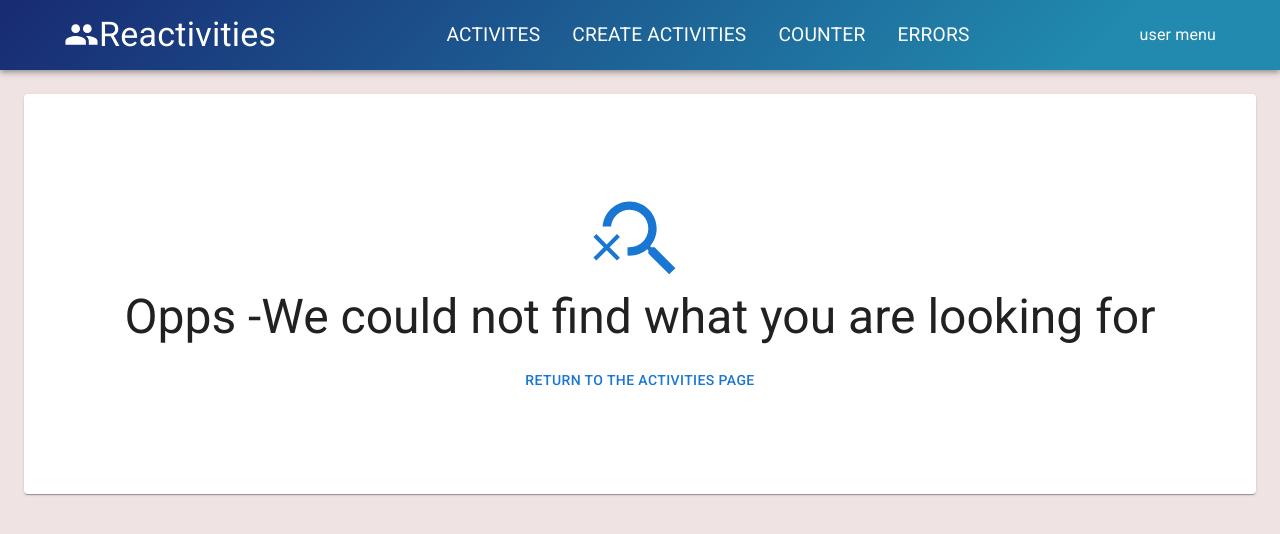
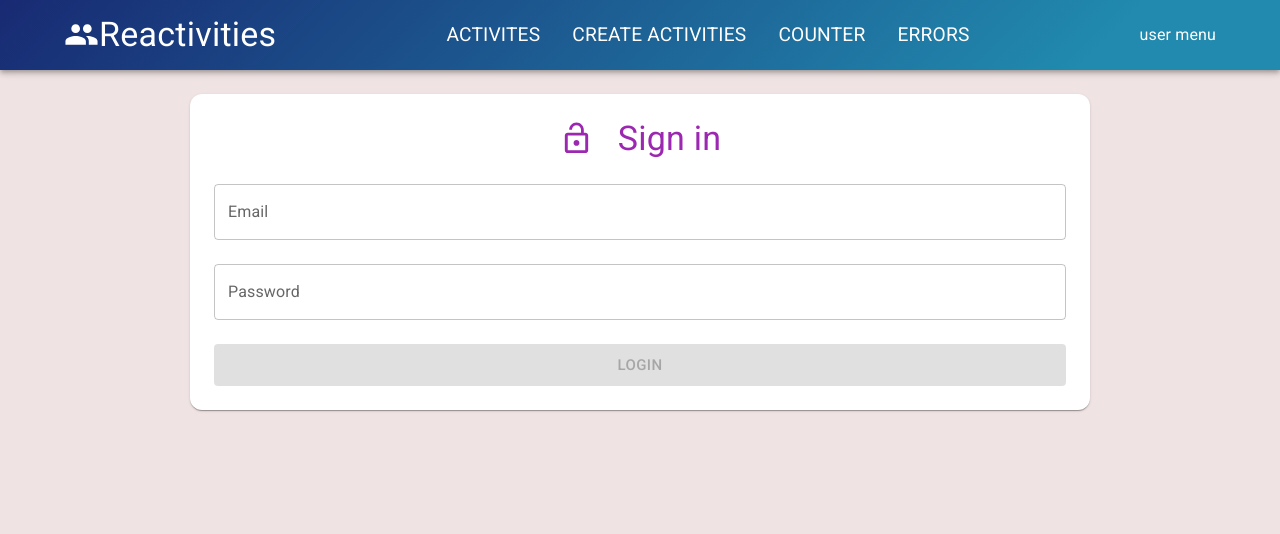
Before and after one commit to PhilaneS/Reactivites, a React (Vite) app in the folder client/: page /login in a window 1280 px wide. Before the commit this address led to /not-found. Shown: the top 534 px of the page. Built offline with nearby package versions, Linux system fonts and the light colour scheme.

Commit message:
Added login form

```diff
--- a/client/src/app/router/Routes.tsx
+++ b/client/src/app/router/Routes.tsx
@@ -8,6 +8,7 @@ import Counter from "../../features/counter/Counter";
 import TestErrors from "../../features/errors/TestErrors";
 import NotFound from "../../features/errors/NotFound";
 import ServerError from "../../features/errors/ServerError";
+import LoginFrom from "../../features/Account/LoginFrom";
 
 export const router = createBrowserRouter([
   {
@@ -23,6 +24,7 @@ export const router = createBrowserRouter([
       { path: 'counter', element: <Counter /> },
       { path: 'errors', element: <TestErrors /> },
       { path: 'not-found', element: <NotFound /> },
+      { path: 'login', element: <LoginFrom /> },
       { path: 'server-error', element: <ServerError /> },
       { path: '*', element: <Navigate replace to='/not-found' /> },
 
--- /dev/null
+++ b/client/src/features/Account/LoginFrom.tsx
@@ -0,0 +1,62 @@
+import { useForm } from "react-hook-form";
+import useAccount from "../../lib/hooks/useAccount"
+import { loginSchema, type LoginSchema } from "../../lib/schemas/loginSchema";
+import { zodResolver } from "@hookform/resolvers/zod";
+import { Box, Button, Paper, Typography } from "@mui/material";
+import { LockOpen } from "@mui/icons-material";
+import TextInput from "../../app/shared/componets/TextInput";
+
+export default function LoginFrom() {
+
+    const { loginUser } = useAccount();
+
+    const { control, handleSubmit, formState: { isValid, isLoading } } = useForm<LoginSchema>({
+        mode: 'onTouched', resolver: zodResolver(loginSchema)
+    });
+
+    const onSumbit = async (data: LoginSchema) => {
+        await loginUser.mutateAsync(data);
+    }
+
+    return (
+        <Paper
+            component='form'
+            onSubmit={handleSubmit(onSumbit)}
+            sx={{
+                display: 'flex',
+                flexDirection: 'column',
+                p: 3,
+                gap: 3,
+                maxWidth: 'md',
+                mx: 'auto',
+                borderRadius: 3
+            }}
+        >
+
+            <Box
+                sx={{
+                    display: 'flex',
+                    alignItems: 'center',
+                    justifyContent: 'center',
+                    gap: 3,
+                    color: 'secondary.main'
+                }}
+            >
+                <LockOpen fontSize="large" />
+                <Typography variant="h4" >Sign in</Typography>
+            </Box>
+            <TextInput label='Email' control={control} name='email' />
+            <TextInput label='Password' type="password" control={control} name='password' />
+
+            <Button
+                type="submit"
+                disabled={!isValid || isLoading}
+                variant="contained"
+                size="large"
+            >
+                Login
+            </Button>
+
+        </Paper>
+    )
+}
--- a/client/src/features/Activities/Form/ActivityForm.tsx
+++ b/client/src/features/Activities/Form/ActivityForm.tsx
@@ -3,7 +3,7 @@ import { useActivities } from "../../../lib/hooks/useActivities";
 import { useNavigate, useParams } from "react-router";
 import { useForm } from "react-hook-form"
 import { useEffect } from "react";
-import { activitySchema, type ActivitySchema } from "../../../lib/schemas/activityschema";
+import { activitySchema, type ActivitySchema } from "../../../lib/schemas/activitySchema";
 import { zodResolver } from '@hookform/resolvers/zod'
 import TextInput from "../../../app/shared/componets/TextInput";
 import DateTimeInput from "../../../app/shared/componets/DateTimeInput";
--- a/client/src/lib/api/agent.ts
+++ b/client/src/lib/api/agent.ts
@@ -8,7 +8,8 @@ const sleep = (ms: number) => {
 };
 
 const aget = axios.create({
-    baseURL: import.meta.env.VITE_API_URL
+    baseURL: import.meta.env.VITE_API_URL,
+    withCredentials: true
 });
 
 aget.interceptors.request.use(config => {
--- /dev/null
+++ b/client/src/lib/hooks/useAccount.ts
@@ -0,0 +1,14 @@
+import { useMutation } from "@tanstack/react-query"
+import type { LoginSchema } from "../schemas/loginSchema";
+import aget from "../api/agent";
+
+export default function useAccount() {
+    const loginUser = useMutation({
+        mutationFn: async (creds: LoginSchema) => {
+            await aget.post('/login?useCookies=true',creds);
+        }
+    });
+  return {
+    loginUser
+  }
+}
--- /dev/null
+++ b/client/src/lib/schemas/loginSchema.ts
@@ -0,0 +1,8 @@
+import { z } from 'zod';
+
+export const loginSchema = z.object({
+    email: z.string().email(),
+    password: z.string().min(6)
+});
+
+export type LoginSchema = z.infer<typeof loginSchema>;
```
